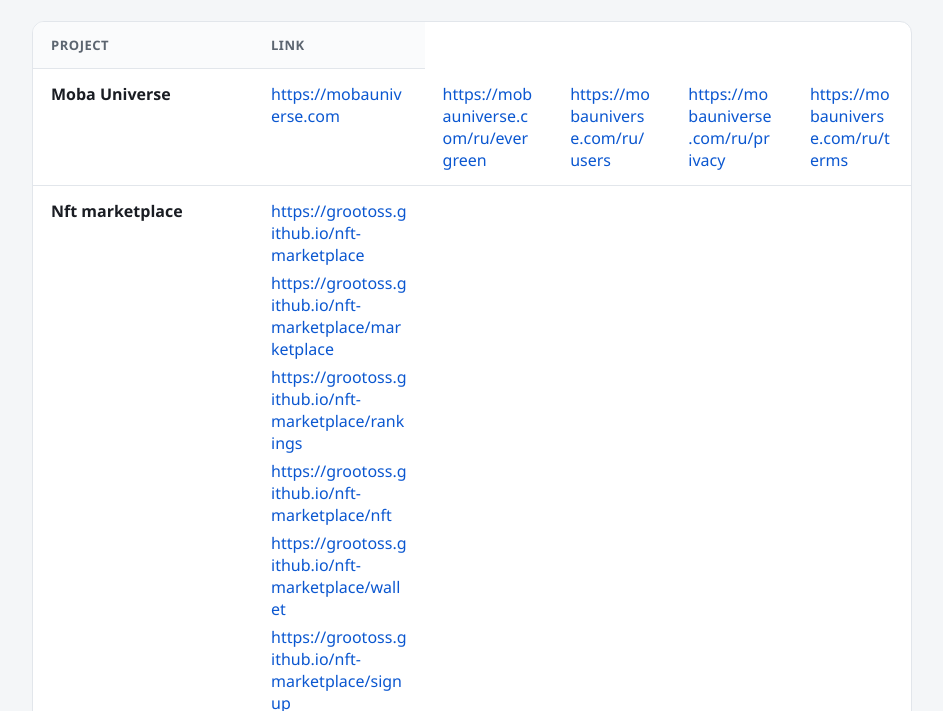
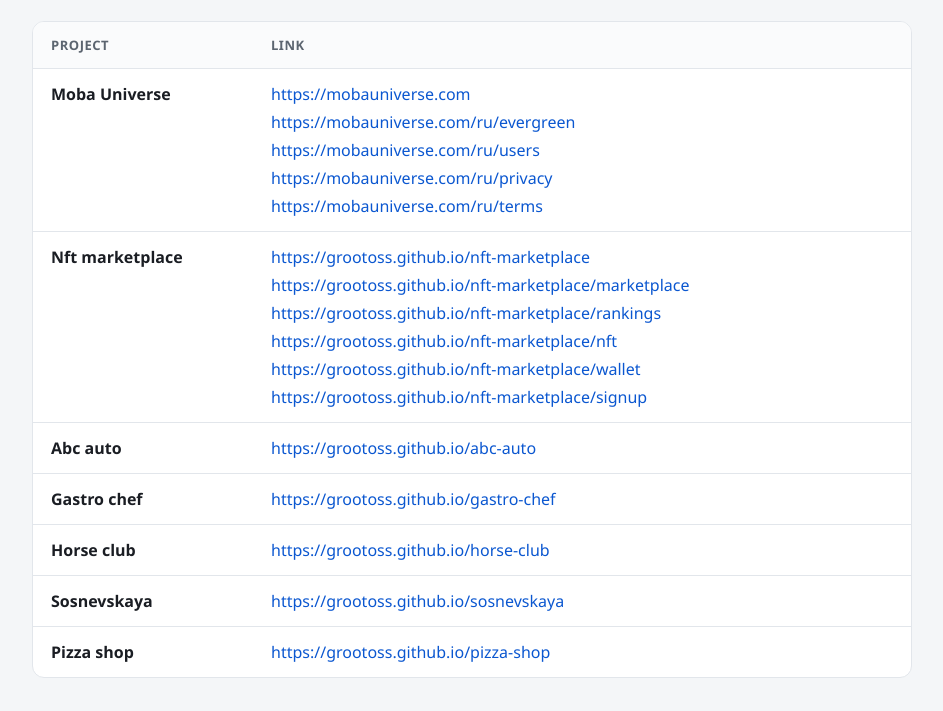
Before and after one commit to Grootoss/grootoss.github.io, a plain HTML site: page index.html in a window 1280 px wide. Shown: the part 89-800 px from the top of the page, without its empty margins (168-1111 px from the left). Drawn offline with Linux system fonts and the light colour scheme.

Commit message:
format: edits

```diff
--- a/index.html
+++ b/index.html
@@ -144,27 +144,21 @@
             <tr>
               <td class="project">Moba Universe</td>
               <td>
+                <div class="links">
                   <a href="https://mobauniverse.com">https://mobauniverse.com</a>
-              </td>
-              <td>
                   <a href="https://mobauniverse.com/ru/evergreen"
                     >https://mobauniverse.com/ru/evergreen</a
                   >
-              </td>
-              <td>
                   <a href="https://mobauniverse.com/ru/users"
                     >https://mobauniverse.com/ru/users</a
                   >
-              </td>
-              <td>
                   <a href="https://mobauniverse.com/ru/privacy"
                     >https://mobauniverse.com/ru/privacy</a
                   >
-              </td>
-              <td>
                   <a href="https://mobauniverse.com/ru/terms"
                     >https://mobauniverse.com/ru/terms</a
                   >
+                </div>
               </td>
             </tr>
             <tr>
```
Lines whose indentation alone changed are shown as unchanged.
